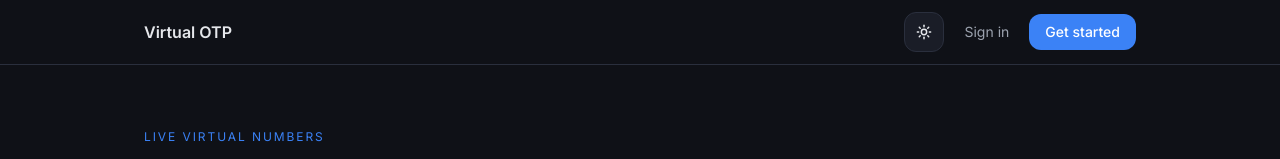
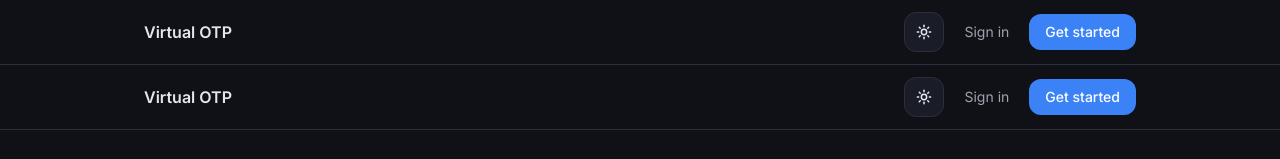
Before and after one commit to faham112/virtual-otp-system, a Next.js app in the folder frontend/: page / in a window 1280 px wide. Shown: the top 159 px of the page. Built offline with nearby package versions, Linux system fonts and the light colour scheme; no server answers.

Commit message:
Mount shared chrome on every page

```diff
--- a/frontend/app/layout.tsx
+++ b/frontend/app/layout.tsx
@@ -1,5 +1,6 @@
 import type { Metadata } from "next";
 import "./globals.css";
+import AppChrome from "./components/AppChrome";
 
 export const metadata: Metadata = {
   title: "Virtual OTP System",
@@ -23,7 +24,9 @@
           }}
         />
       </head>
-      <body className="antialiased">{children}</body>
+      <body className="antialiased">
+        <AppChrome>{children}</AppChrome>
+      </body>
     </html>
   );
 }
```
